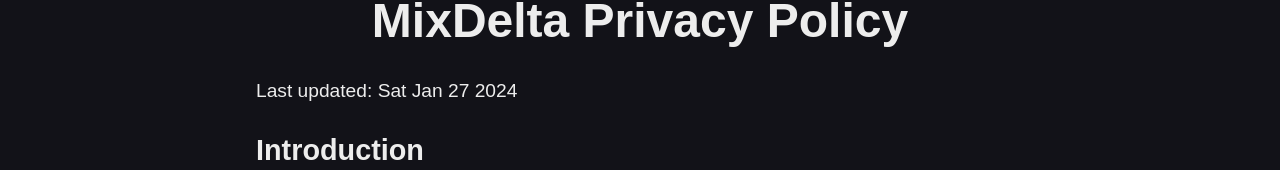
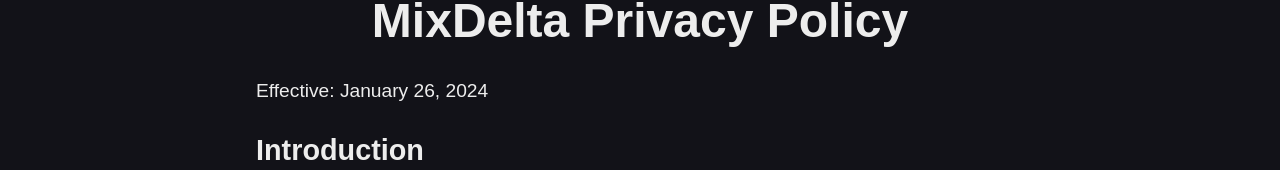
Before and after one commit to nic-vo/mixdeltatool, a Next.js app: page /privacypolicy in a window 1280 px wide. Shown: the part 111-281 px from the top of the page. Built offline with nearby package versions, Linux system fonts and the light colour scheme.

Commit message:
Remove dynamically rendered content from privacy policy

```diff
--- a/src/pages/privacypolicy.tsx
+++ b/src/pages/privacypolicy.tsx
@@ -2,8 +2,6 @@ import Head from 'next/head';
 import { FaAngleDoubleLeft, FaAngleDoubleRight } from 'react-icons/fa';
 
 import look from '@styles/privacy.module.scss';
-
-const LAST_UPDATED = new Date();
 
 const PrivacyPolicy = () => {
 	return (
@@ -19,7 +17,7 @@ const PrivacyPolicy = () => {
 			</nav>
 			<main className={look.main}>
 				<h1 className={look.h1}>MixDelta Privacy Policy</h1>
-				<p>Last updated: {LAST_UPDATED.toDateString()}</p>
+				<p>Effective: January 26, 2024</p>
 				<section className={look.section}>
 					<h2>Introduction</h2>
 					<p>
```
